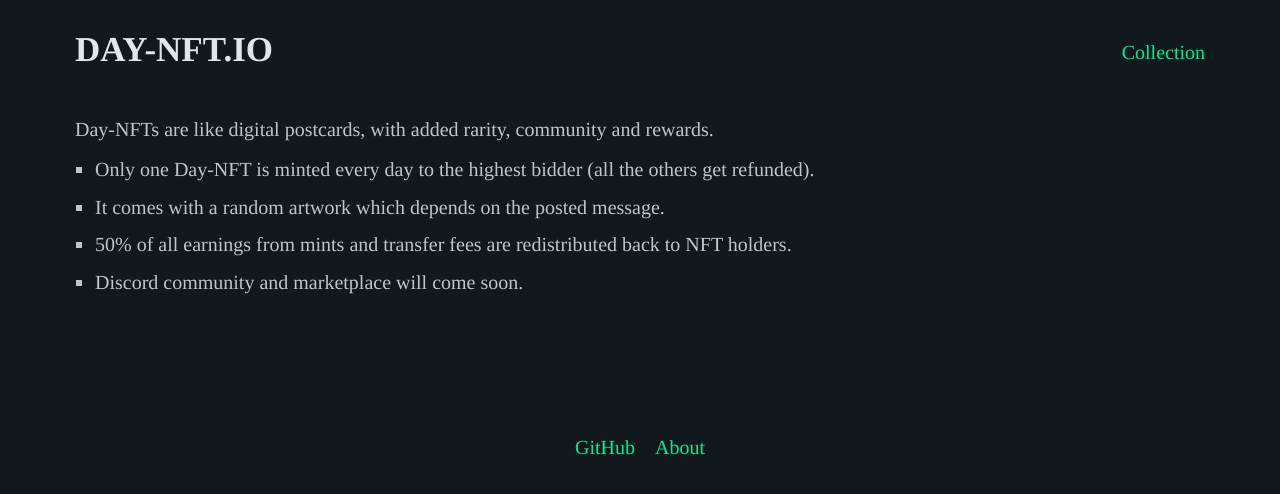
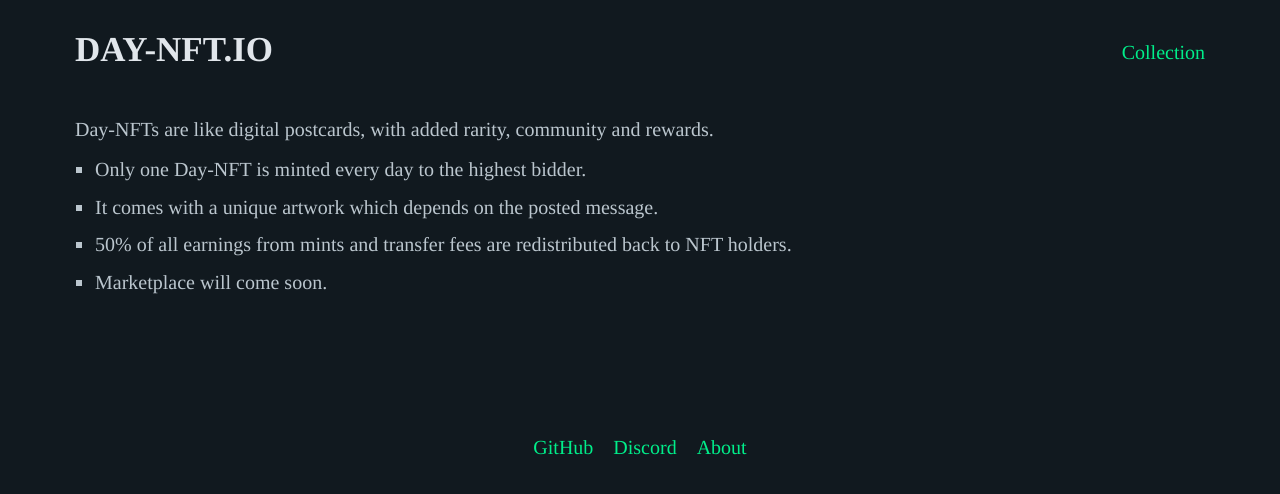
Before and after one commit to beppeben/day-nft, a Next.js app in the folder day-nft-app/: page /about in a window 1280 px wide. Shown: the top 494 px of the page. Built offline with nearby package versions, Linux system fonts and the light colour scheme; a web font is replaced by a local one.

Commit message:
amended mainnet address, added discord link

```diff
--- a/day-nft-app/flow/config.js
+++ b/day-nft-app/flow/config.js
@@ -3,7 +3,7 @@ import { config } from "@onflow/fcl";
 config({
   "accessNode.api": "https://access-mainnet-beta.onflow.org",
   "discovery.wallet": "https://fcl-discovery.onflow.org/authn",
-  "0xDayNFT": "0xc0bcca6fd0fe81b0",
+  "0xDayNFT": "0x1600b04bf033fb99",
   "0xDateUtils": "0xc0bcca6fd0fe81b0",
   "0xFlowToken": "0x1654653399040a61"
 })
--- a/day-nft-app/pages/_app.js
+++ b/day-nft-app/pages/_app.js
@@ -30,7 +30,10 @@ function MyApp({ Component, pageProps }) {
       <nav className="container header center">
         <ul>
           <li>
-            <a href="https://github.com/beppeben/day-nft" target="_blank" rel="noopener noreferrer">GitHub</a>
+            <a href="https://github.com/beppeben/day-nft-contracts" target="_blank" rel="noopener noreferrer">GitHub</a>
+          </li>
+          <li>
+            <a href="https://discord.gg/dET3YqabTt" target="_blank" rel="noopener noreferrer">Discord</a>
           </li>
           <li>
             <Link href="/about">
--- a/day-nft-app/pages/about.js
+++ b/day-nft-app/pages/about.js
@@ -15,10 +15,10 @@ export default function About() {
         <div className="center-text">
         <p>Day-NFTs are like digital postcards, with added rarity, community and rewards.</p>
         <ul>
-          <li>Only one Day-NFT is minted every day to the highest bidder (all the others get refunded).</li>
-          <li>It comes with a random artwork which depends on the posted message.</li>
+          <li>Only one Day-NFT is minted every day to the highest bidder.</li>
+          <li>It comes with a unique artwork which depends on the posted message.</li>
           <li>50% of all earnings from mints and transfer fees are redistributed back to NFT holders.</li>
-          <li>Discord community and marketplace will come soon.</li>
+          <li>Marketplace will come soon.</li>
         </ul>
         </div>
       </div>
```
Also changed, not shown: day-nft-app/components/Auth.js (+4 -4 lines).
